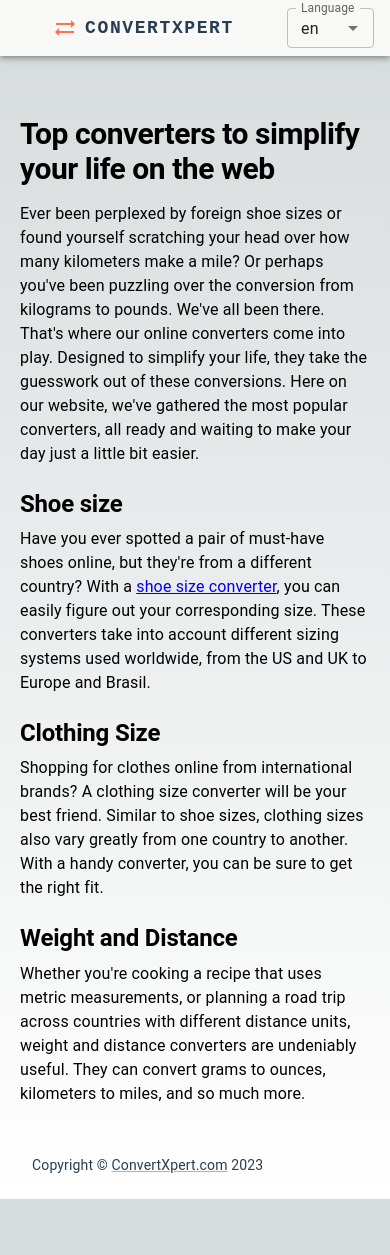
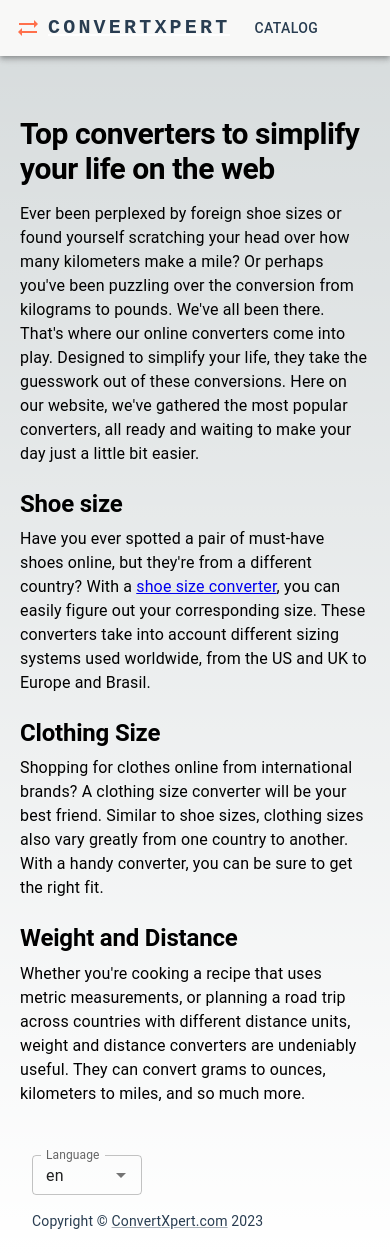
Before and after one commit to filipploss/shoe-size-converter, a Next.js app: page /en in a window 390 px wide. Before the commit the page ends 1199 px from the top, so only its background shows below. Built offline with nearby package versions, Linux system fonts and the light colour scheme.

Commit message:
mobile width fix

```diff
--- a/app/[locale]/components/Footer/Footer.tsx
+++ b/app/[locale]/components/Footer/Footer.tsx
@@ -8,7 +8,7 @@ import useMediaQuery from "@mui/material/useMediaQuery";
 import LanguageSwitcher from "../LanguageSwitcher";
 
 export default function StickyFooter({ locale }: { locale: Locale }) {
-  const isMobile = useMediaQuery("(max-width:375px)");
+  const isLanguageVisible = useMediaQuery("(max-width:435px)");
   return (
     <Box
       component="footer"
@@ -22,7 +22,7 @@ export default function StickyFooter({ locale }: { locale: Locale }) {
         maxWidth="sm"
         sx={{ display: "flex", flexDirection: "column", gap: "1rem" }}
       >
-        {isMobile && <LanguageSwitcher locale={locale} />}
+        {isLanguageVisible && <LanguageSwitcher locale={locale} />}
         <Typography variant="body2" color="primary">
           {"Copyright © "}
           <Link color="primary" href="/">
--- a/app/[locale]/components/Header/Header.tsx
+++ b/app/[locale]/components/Header/Header.tsx
@@ -28,7 +28,9 @@ export default function Header({ locale }: { locale: Locale }) {
   const router = useRouter();
   const [open, setOpen] = React.useState(false);
   const isWideScreen = useMediaQuery("(min-width:375px)");
-  const isMobileScreen = useMediaQuery("(min-width:250px)");
+  const isMobile = useMediaQuery("(max-width:374px)");
+  const isLanguageVisible = useMediaQuery("(min-width:435px)");
+
   const handleToggle = () => {
     setOpen((prevOpen) => !prevOpen);
   };
@@ -61,8 +63,9 @@ export default function Header({ locale }: { locale: Locale }) {
       <Container maxWidth="xl">
         <Toolbar disableGutters>
           {isWideScreen ? (
+            <>
               <Link
-              color="inherit"
+                color="primary"
                 href="/"
                 style={{
                   alignItems: "center",
@@ -74,7 +77,7 @@ export default function Header({ locale }: { locale: Locale }) {
                 <SyncAltIcon
                   sx={{
                     color: "info.main",
-                  display: { xs: "none", md: "flex" },
+                    display: "flex",
                     mr: 1,
                   }}
                 />
@@ -85,7 +88,7 @@ export default function Header({ locale }: { locale: Locale }) {
                   color="primary"
                   sx={{
                     mr: 2,
-                  display: { xs: "none", md: "flex" },
+                    display: "flex",
                     fontFamily: "monospace",
                     fontWeight: 700,
                     letterSpacing: ".2rem",
@@ -95,102 +98,7 @@ export default function Header({ locale }: { locale: Locale }) {
                   CONVERTXPERT
                 </Typography>
               </Link>
-          ) : (
-            <Box sx={{ flexGrow: 1, display: { xs: "flex", md: "none" } }}>
-              <IconButton
-                size="large"
-                aria-label="Header menu"
-                aria-controls="menu-appbar"
-                aria-haspopup="true"
-                ref={anchorRef}
-                onClick={handleToggle}
-                color="primary"
-              >
-                <MenuIcon />
-              </IconButton>
-              <Popper
-                open={open}
-                anchorEl={anchorRef.current}
-                role={undefined}
-                placement="bottom-start"
-                transition
-                disablePortal
-              >
-                {({ TransitionProps, placement }) => (
-                  <Grow
-                    {...TransitionProps}
-                    style={{
-                      margin: "2.5rem 1.5rem",
-                      transformOrigin:
-                        placement === "bottom-start"
-                          ? "left top"
-                          : "left bottom",
-                    }}
-                  >
-                    <Paper>
-                      <ClickAwayListener onClickAway={handleClose}>
-                        <MenuList
-                          autoFocusItem={open}
-                          id="composition-menu"
-                          aria-labelledby="composition-button"
-                          onKeyDown={handleListKeyDown}
-                        >
-                          <MenuItem
-                            onClick={() => {
-                              router.push(`/${locale}/shoe-size/converter`);
-                            }}
-                          >
-                            {t("shoeSizeConverter")}
-                          </MenuItem>
-                        </MenuList>
-                      </ClickAwayListener>
-                    </Paper>
-                  </Grow>
-                )}
-              </Popper>
-            </Box>
-          )}
-          {isMobileScreen ? (
-            <Box sx={{ display: { xs: "flex", md: "none" }, width: "100%" }}>
-              <Link
-                color="primary"
-                href="/"
-                style={{
-                  alignItems: "center",
-                  color: "inherit",
-                  display: "flex",
-                  justifyContent: "center",
-                  // textDecoration: "none",
-                  width: "100%",
-                }}
-              >
-                <SyncAltIcon
-                  sx={{
-                    color: "info.main",
-                    display: { xs: "flex", md: "none" },
-                    mr: 1,
-                  }}
-                />
-                <Typography
-                  variant="h6"
-                  noWrap
-                  component="p"
-                  color="primary"
-                  sx={{
-                    mr: 2,
-                    display: { xs: "flex", md: "none" },
-                    fontFamily: "monospace",
-                    fontWeight: 700,
-                    letterSpacing: ".1rem",
-                    textDecoration: "none",
-                  }}
-                >
-                  CONVERTXPERT
-                </Typography>
-              </Link>
-            </Box>
-          ) : (
-            <Box sx={{ flexGrow: 1, display: { xs: "none", md: "flex" } }}>
+              <Box sx={{ flexGrow: 1, display: "flex" }}>
                 <Button
                   ref={anchorRef}
                   id="composition-button"
@@ -249,8 +157,167 @@ export default function Header({ locale }: { locale: Locale }) {
                   )}
                 </Popper>
               </Box>
+              {isLanguageVisible && <LanguageSwitcher locale={locale} />}
+            </>
+          ) : (
+            <Box sx={{ flexGrow: 1, display: "flex" }}>
+              <IconButton
+                size="large"
+                aria-label="Header menu"
+                aria-controls="menu-appbar"
+                aria-haspopup="true"
+                ref={anchorRef}
+                onClick={handleToggle}
+                color="primary"
+              >
+                <MenuIcon />
+              </IconButton>
+              <Popper
+                open={open}
+                anchorEl={anchorRef.current}
+                role={undefined}
+                placement="bottom-start"
+                transition
+                disablePortal
+              >
+                {({ TransitionProps, placement }) => (
+                  <Grow
+                    {...TransitionProps}
+                    style={{
+                      margin: "2.5rem 1.5rem",
+                      transformOrigin:
+                        placement === "bottom-start"
+                          ? "left top"
+                          : "left bottom",
+                    }}
+                  >
+                    <Paper>
+                      <ClickAwayListener onClickAway={handleClose}>
+                        <MenuList
+                          autoFocusItem={open}
+                          id="composition-menu"
+                          aria-labelledby="composition-button"
+                          onKeyDown={handleListKeyDown}
+                        >
+                          <MenuItem
+                            onClick={() => {
+                              router.push(`/${locale}/shoe-size/converter`);
+                            }}
+                          >
+                            {t("shoeSizeConverter")}
+                          </MenuItem>
+                        </MenuList>
+                      </ClickAwayListener>
+                    </Paper>
+                  </Grow>
                 )}
-          {isWideScreen && <LanguageSwitcher locale={locale} />}
+              </Popper>
+            </Box>
+          )}
+          {
+            isMobile && (
+              <Box sx={{ display: "flex", width: "100%" }}>
+                <Link
+                  color="primary"
+                  href="/"
+                  style={{
+                    alignItems: "center",
+                    color: "inherit",
+                    display: "flex",
+                    justifyContent: "center",
+                    // textDecoration: "none",
+                    width: "100%",
+                  }}
+                >
+                  <SyncAltIcon
+                    sx={{
+                      color: "info.main",
+                      display: "flex",
+                      mr: 1,
+                    }}
+                  />
+                  <Typography
+                    variant="h6"
+                    noWrap
+                    component="p"
+                    color="primary"
+                    sx={{
+                      mr: 2,
+                      display: "flex",
+                      fontFamily: "monospace",
+                      fontWeight: 700,
+                      letterSpacing: ".1rem",
+                      textDecoration: "none",
+                    }}
+                  >
+                    CONVERTXPERT
+                  </Typography>
+                </Link>
+              </Box>
+            )
+            // : (
+            // <Box sx={{ flexGrow: 1, display: "flex" }}>
+            //   <Button
+            //     ref={anchorRef}
+            //     id="composition-button"
+            //     aria-controls={open ? "composition-menu" : undefined}
+            //     aria-expanded={open ? "true" : undefined}
+            //     aria-haspopup="true"
+            //     onClick={handleToggle}
+            //     variant="text"
+            //     color="primary"
+            //     sx={{
+            //       fontSize: 14,
+            //       "&:hover": {
+            //         background: "#F0F0EF",
+            //       },
+            //     }}
+            //   >
+            //     {t("catalog")}
+            //   </Button>
+            //   <Popper
+            //     open={open}
+            //     anchorEl={anchorRef.current}
+            //     role={undefined}
+            //     placement="bottom-start"
+            //     transition
+            //     disablePortal
+            //   >
+            //     {({ TransitionProps, placement }) => (
+            //       <Grow
+            //         {...TransitionProps}
+            //         style={{
+            //           transformOrigin:
+            //             placement === "bottom-start"
+            //               ? "left top"
+            //               : "left bottom",
+            //         }}
+            //       >
+            //         <Paper>
+            //           <ClickAwayListener onClickAway={handleClose}>
+            //             <MenuList
+            //               autoFocusItem={open}
+            //               id="composition-menu"
+            //               aria-labelledby="composition-button"
+            //               onKeyDown={handleListKeyDown}
+            //             >
+            //               <MenuItem
+            //                 onClick={() => {
+            //                   router.push(`/${locale}/shoe-size/converter`);
+            //                 }}
+            //               >
+            //                 {t("shoeSizeConverter")}
+            //               </MenuItem>
+            //             </MenuList>
+            //           </ClickAwayListener>
+            //         </Paper>
+            //       </Grow>
+            //     )}
+            //   </Popper>
+            // </Box>
+            // )
+          }
+          {/* {isWideScreen && <LanguageSwitcher locale={locale} />} */}
         </Toolbar>
       </Container>
     </AppBar>
```
Lines whose indentation alone changed are shown as unchanged.
